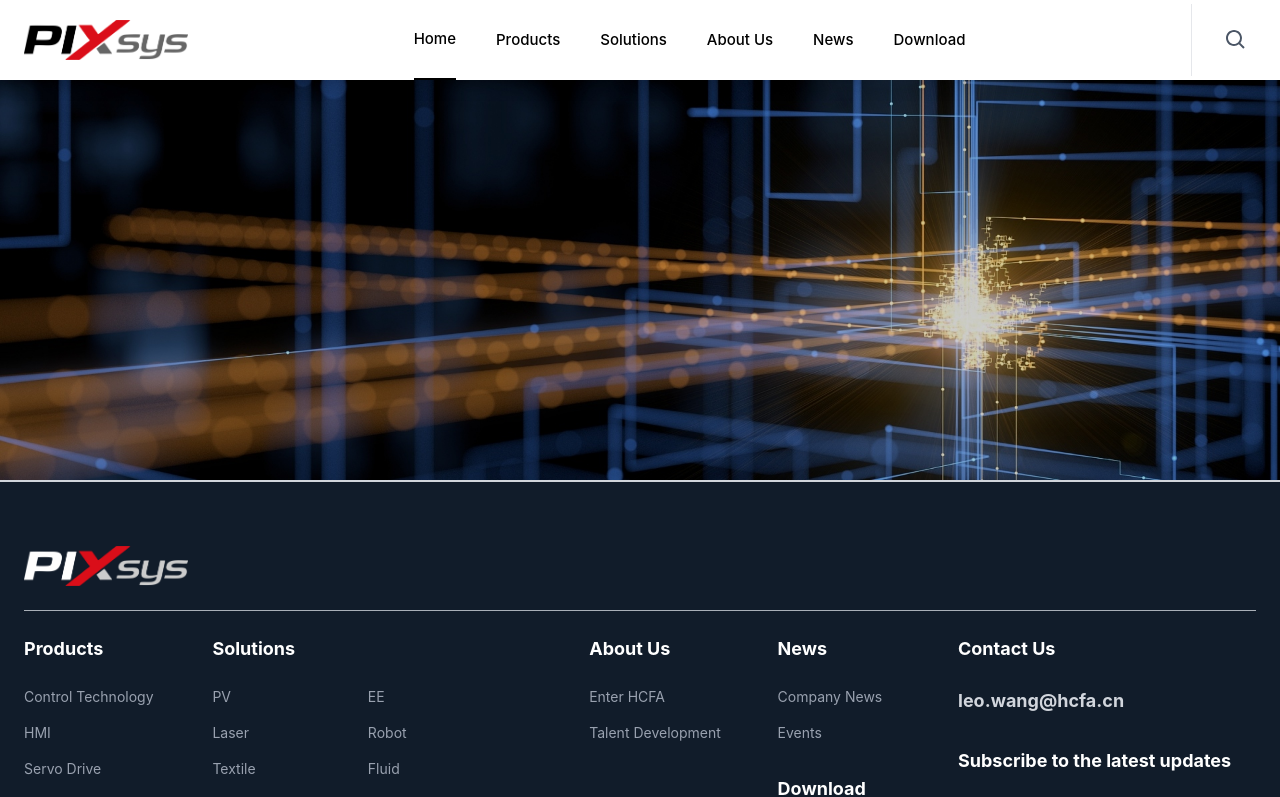
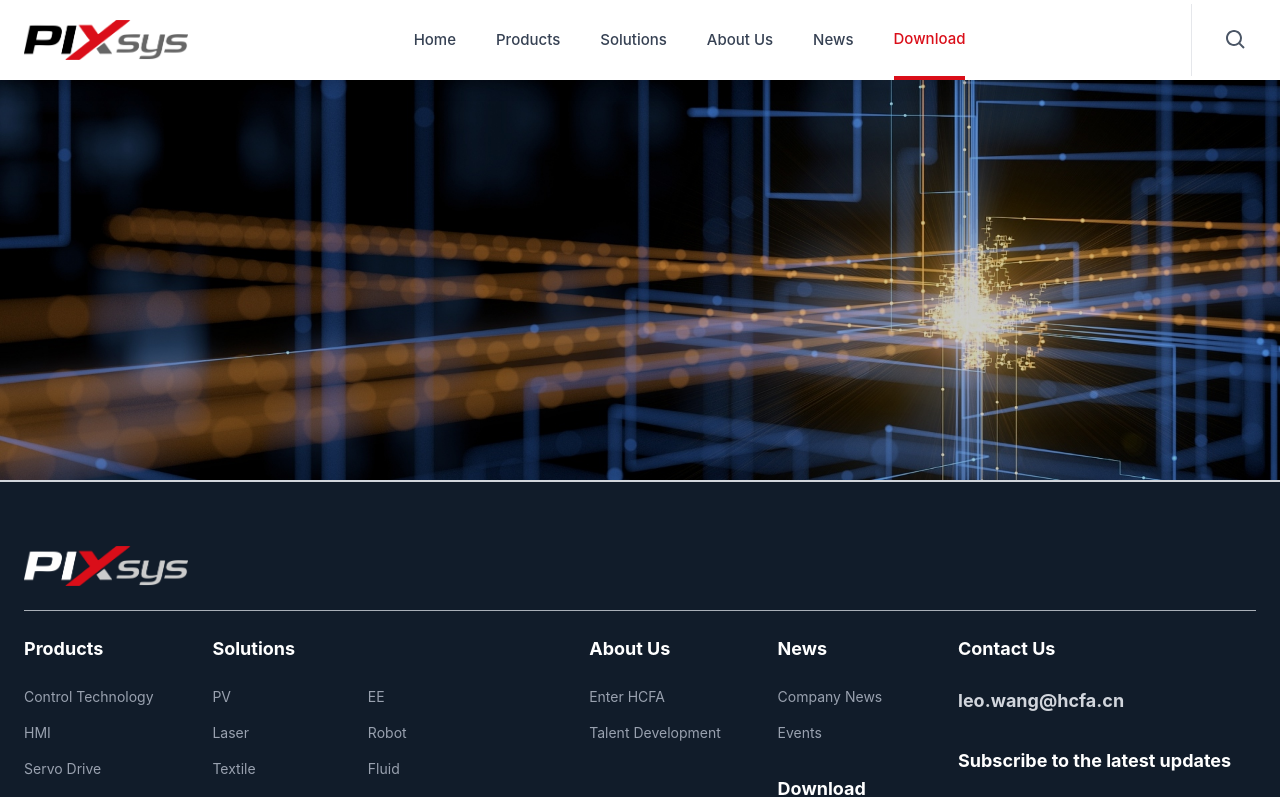
Before and after one commit to mayank-6985/Pixsys, a React (Vite) app in the folder Frontend/Pixsys_Global/: page /download in a window 1280 px wide. Shown: the top 797 px of the page. Built offline with nearby package versions, Linux system fonts and the light colour scheme.

Commit message:
Header Component: When user click on nav button change the color and added border to bottom of nav button

```diff
--- a/Frontend/Pixsys_Global/src/components/Header.jsx
+++ b/Frontend/Pixsys_Global/src/components/Header.jsx
@@ -1,12 +1,13 @@
 import { useState } from "react";
 import { BiMenu, BiSearch } from "react-icons/bi";
 import { FaXmark } from "react-icons/fa6";
-import { Link } from "react-router-dom";
+import { Link, useLocation } from "react-router-dom";
 import { MdKeyboardArrowRight, MdKeyboardArrowDown } from "react-icons/md";
 
 const Header = () => {
   const [isMenuOpen, setIsMenuOpen] = useState(false);
   const [isSearchOpen, setIsSearchOpen] = useState(false);
+  const location = useLocation();
 
   const [expandedMenus, setExpandedMenus] = useState({
     products: true,
@@ -16,6 +17,13 @@ const Header = () => {
 
   const toggleSubMenu = (menuKey) => {
     setExpandedMenus((prev) => ({ ...prev, [menuKey]: !prev[menuKey] }));
+  };
+
+  const isActive = (path) => {
+    if (path === "/") {
+      return location.pathname === "/";
+    }
+    return location.pathname.startsWith(path);
   };
 
   return (
@@ -32,21 +40,43 @@ const Header = () => {
 
         <nav className="hidden lg:flex h-full">
           <ul className="flex items-center gap-10 font-medium text-[15px] h-full">
-            <li className="h-full flex items-center border-b-2 border-primary">
+            <li className="h-full flex items-center">
               <Link
                 to="/"
-                className="hover:text-primary transition-colors h-full flex items-center"
+                className={`relative h-full flex items-center transition-colors ${
+                  isActive("/")
+                    ? "text-[#da0e19]"
+                    : "hover:text-[#da0e19] text-gray-700"
+                }`}
               >
                 Home
+                <div
+                  className={`absolute bottom-0 left-0 w-full h-[2px] bg-primary transition-transform duration-300 origin-center ${
+                    isActive("/")
+                      ? "text-[#da0e19] border-b-2 border-[#da0e19]"
+                      : "scale-x-0"
+                  }`}
+                />
               </Link>
             </li>
 
             <li className="group h-full flex items-center">
               <Link
                 to="/products"
-                className="hover:text-primary transition-colors h-full flex items-center"
+                className={`relative h-full flex items-center transition-colors ${
+                  isActive("/products")
+                    ? "text-[#da0e19] border-b-2 border-[#da0e19]"
+                    : "hover:text-[#da0e19] text-gray-700"
+                }`}
               >
                 Products
+                <div
+                  className={`absolute bottom-0 left-0 w-full h-[2px] bg-primary transition-transform duration-300 origin-center ${
+                    isActive("/products")
+                      ? "text-[#da0e19] border-b-2 border-[#da0e19]"
+                      : "scale-x-0"
+                  }`}
+                />
               </Link>
               <div className="absolute top-full left-0 w-full bg-white shadow-2xl border-t border-gray-100 opacity-0 invisible group-hover:opacity-100 group-hover:visible transition-all duration-300 z-50">
                 <div className="max-w-[1400px] mx-auto px-6 py-10 grid grid-cols-5 gap-8">
@@ -293,9 +323,20 @@ const Header = () => {
             <li className="group h-full flex items-center">
               <Link
                 to="/solutions"
-                className="hover:text-primary transition-colors h-full flex items-center"
+                className={`relative h-full flex items-center transition-colors ${
+                  isActive("/solutions")
+                    ? "text-[#da0e19] border-b-2 border-[#da0e19]"
+                    : "hover:text-[#da0e19] text-gray-700"
+                }`}
               >
                 Solutions
+                <div
+                  className={`absolute bottom-0 left-0 w-full h-[2px] bg-primary transition-transform duration-300 origin-center ${
+                    isActive("/solutions")
+                      ? "text-[#da0e19] border-b-2 border-[#da0e19]"
+                      : "scale-x-0"
+                  }`}
+                />
               </Link>
               <div className="absolute top-full left-0 w-full bg-white shadow-2xl border-t border-gray-100 opacity-0 invisible group-hover:opacity-100 group-hover:visible transition-all duration-300 z-50">
                 <div className="max-w-[1400px] mx-auto px-6 py-3 flex justify-center gap-8 items-center">
@@ -332,9 +373,18 @@ const Header = () => {
             <li className="group h-full flex items-center">
               <Link
                 to="/about"
-                className="hover:text-primary transition-colors h-full flex items-center"
+                className={`relative h-full flex items-center transition-colors ${
+                  isActive("/about")
+                    ? "text-[#da0e19] border-b-2 border-[#da0e19]"
+                    : "hover:text-[#da0e19] text-gray-700"
+                }`}
               >
                 About Us
+                <div
+                  className={`absolute bottom-0 left-0 w-full h-[2px] bg-primary transition-transform duration-300 origin-center ${
+                    isActive("/about") ? "text-[#da0e19] border-b-2 border-[#da0e19]" : "scale-x-0"
+                  }`}
+                />
               </Link>
               <div className="absolute top-full left-0 w-full bg-white shadow-2xl border-t border-gray-100 opacity-0 invisible group-hover:opacity-100 group-hover:visible transition-all duration-300 z-50">
                 <div className="max-w-[1400px] mx-auto px-6 py-3 flex justify-center gap-8 items-center">
@@ -356,11 +406,20 @@ const Header = () => {
             <li className="group h-full flex items-center">
               <Link
                 to="/news"
-                className="hover:text-primary transition-colors h-full flex items-center"
+                className={`relative h-full flex items-center transition-colors ${
+                  isActive("/news")
+                    ? "text-[#da0e19] border-b-2 border-[#da0e19]"
+                    : "hover:text-[#da0e19] text-gray-700"
+                }`}
               >
                 News
+                <div
+                  className={`absolute bottom-0 left-0 w-full h-[2px] bg-primary transition-transform duration-300 origin-center ${
+                    isActive("/news") ? "text-[#da0e19] border-b-2 border-[#da0e19]" : "scale-x-0"
+                  }`}
+                />
               </Link>
-              <div className="absolute top-full left-0 w-full bg-white shadow-2xl border-t border-gray-100 opacity-0 invisible group-hover:opacity-100 group-hover:visible transition-all duration-300 z-50">
+              {/* <div className="absolute top-full left-0 w-full bg-white shadow-2xl border-t border-gray-100 opacity-0 invisible group-hover:opacity-100 group-hover:visible transition-all duration-300 z-50">
                 <div className="max-w-[1400px] mx-auto px-6 py-3 flex justify-center gap-8 items-center">
                   <div className="flex gap-10 text-lg font-bold text-gray-900 p-3">
                     <Link to="/news/index">
@@ -374,15 +433,24 @@ const Header = () => {
                     </Link>
                   </div>
                 </div>
-              </div>
+              </div> */}
             </li>
 
             <li className="h-full flex items-center">
               <Link
                 to="/download"
-                className="hover:text-primary transition-colors h-full flex items-center"
+                className={`relative h-full flex items-center transition-colors ${
+                  isActive("/download")
+                    ? "text-[#da0e19] border-b-2 border-[#da0e19]"
+                    : "hover:text-[#da0e19] text-gray-700"
+                }`}
               >
                 Download
+                <div
+                  className={`absolute bottom-0 left-0 w-full h-[2px] bg-primary transition-transform duration-300 origin-center ${
+                    isActive("/download") ? "text-[#da0e19] border-b-2 border-[#da0e19]" : "scale-x-0"
+                  }`}
+                />
               </Link>
             </li>
           </ul>
@@ -454,7 +522,9 @@ const Header = () => {
               className="flex justify-between items-center py-4 border-b border-gray-200 cursor-pointer"
               onClick={() => toggleSubMenu("products")}
             >
-              <span className="font-bold text-gray-900 text-[17px]">
+              <span
+                className={`font-bold text-[17px] ${isActive("/products") ? "text-primary" : "text-gray-900"}`}
+              >
                 Products
               </span>
               {expandedMenus.products ? (
@@ -474,7 +544,7 @@ const Header = () => {
                     <span
                       className={`text-[15px] ${
                         expandedMenus.controlTech
-                          ? "text-[#009a44]"
+                          ? "text-primary"
                           : "text-gray-600"
                       }`}
                     >
@@ -497,7 +567,7 @@ const Header = () => {
                           <span
                             className={`text-[14px] ${
                               expandedMenus.pacIpc
-                                ? "text-[#009a44]"
+                                ? "text-primary"
                                 : "text-gray-600"
                             }`}
                           >
@@ -514,7 +584,7 @@ const Header = () => {
                           <div className="w-full">
                             <Link
                               to="/products/q-series"
-                              className="block py-4 pl-12 border-b border-gray-100 text-[14px] text-gray-500 hover:bg-gray-50"
+                              className="block py-4 pl-12 border-b border-gray-100 text-[14px] text-gray-500 hover:bg-gray-50 hover:text-primary"
                               onClick={() => setIsMenuOpen(false)}
                             >
                               Q series
@@ -523,55 +593,105 @@ const Header = () => {
                         )}
                       </div>
 
-                      <div className="flex justify-between items-center py-4 pl-8 border-b border-gray-100 cursor-pointer">
-                        <span className="text-[14px] text-gray-600">PLC</span>
+                      <div className="flex justify-between items-center py-4 pl-8 border-b border-gray-100 cursor-pointer hover:text-primary">
+                        <span className="text-[14px] text-gray-600 hover:text-primary">
+                          PLC
+                        </span>
                         <MdKeyboardArrowRight className="text-gray-400 text-xl" />
                       </div>
 
-                      <div className="flex justify-between items-center py-4 pl-8 border-b border-gray-100 cursor-pointer">
-                        <span className="text-[14px] text-gray-600">IO</span>
+                      <div className="flex justify-between items-center py-4 pl-8 border-b border-gray-100 cursor-pointer hover:text-primary">
+                        <span className="text-[14px] text-gray-600 hover:text-primary">
+                          IO
+                        </span>
                         <MdKeyboardArrowRight className="text-gray-400 text-xl" />
                       </div>
                     </div>
                   )}
                 </div>
 
-                <div className="flex justify-between items-center py-4 pl-4 border-b border-gray-100 cursor-pointer">
-                  <span className="text-[15px] text-gray-600">HMI</span>
+                <div className="flex justify-between items-center py-4 pl-4 border-b border-gray-100 cursor-pointer hover:text-primary">
+                  <span className="text-[15px] text-gray-600 hover:text-primary">
+                    HMI
+                  </span>
                   <MdKeyboardArrowRight className="text-gray-400 text-xl" />
                 </div>
 
-                <div className="flex justify-between items-center py-4 pl-4 border-b border-gray-100 cursor-pointer">
-                  <span className="text-[15px] text-gray-600">Servo Drive</span>
+                <div className="flex justify-between items-center py-4 pl-4 border-b border-gray-100 cursor-pointer hover:text-primary">
+                  <span className="text-[15px] text-gray-600 hover:text-primary">
+                    Servo Drive
+                  </span>
                   <MdKeyboardArrowRight className="text-gray-400 text-xl" />
                 </div>
 
-                <div className="flex justify-between items-center py-4 pl-4 border-b border-gray-100 cursor-pointer">
-                  <span className="text-[15px] text-gray-600">Servo Motor</span>
+                <div className="flex justify-between items-center py-4 pl-4 border-b border-gray-100 cursor-pointer hover:text-primary">
+                  <span className="text-[15px] text-gray-600 hover:text-primary">
+                    Servo Motor
+                  </span>
                   <MdKeyboardArrowRight className="text-gray-400 text-xl" />
                 </div>
 
-                <div className="flex justify-between items-center py-4 pl-4 border-b border-gray-100 cursor-pointer">
-                  <span className="text-[15px] text-gray-600">VFDs</span>
+                <div className="flex justify-between items-center py-4 pl-4 border-b border-gray-100 cursor-pointer hover:text-primary">
+                  <span className="text-[15px] text-gray-600 hover:text-primary">
+                    VFDs
+                  </span>
                   <MdKeyboardArrowRight className="text-gray-400 text-xl" />
                 </div>
               </div>
             )}
           </div>
 
-          <div className="flex justify-between items-center py-4 border-b border-gray-200 cursor-pointer">
-            <span className="font-bold text-gray-900 text-[17px]">
+          <Link
+            to="/solutions"
+            className="flex justify-between items-center py-4 border-b border-gray-200 cursor-pointer hover:text-primary"
+            onClick={() => setIsMenuOpen(false)}
+          >
+            <span
+              className={`font-bold text-[17px] ${isActive("/solutions") ? "text-primary" : "text-gray-900"}`}
+            >
               Solutions
             </span>
             <MdKeyboardArrowRight className="text-gray-400 text-xl" />
-          </div>
+          </Link>
 
-          <div className="flex justify-between items-center py-4 border-b border-gray-200 cursor-pointer">
-            <span className="font-bold text-gray-900 text-[17px]">
+          <Link
+            to="/about"
+            className="flex justify-between items-center py-4 border-b border-gray-200 cursor-pointer hover:text-primary"
+            onClick={() => setIsMenuOpen(false)}
+          >
+            <span
+              className={`font-bold text-[17px] ${isActive("/about") ? "text-primary" : "text-gray-900"}`}
+            >
               About Us
             </span>
             <MdKeyboardArrowRight className="text-gray-400 text-xl" />
-          </div>
+          </Link>
+
+          <Link
+            to="/news"
+            className="flex justify-between items-center py-4 border-b border-gray-200 cursor-pointer hover:text-primary"
+            onClick={() => setIsMenuOpen(false)}
+          >
+            <span
+              className={`font-bold text-[17px] ${isActive("/news") ? "text-primary" : "text-gray-900"}`}
+            >
+              News
+            </span>
+            <MdKeyboardArrowRight className="text-gray-400 text-xl" />
+          </Link>
+
+          <Link
+            to="/download"
+            className="flex justify-between items-center py-4 border-b border-gray-200 cursor-pointer hover:text-primary"
+            onClick={() => setIsMenuOpen(false)}
+          >
+            <span
+              className={`font-bold text-[17px] ${isActive("/download") ? "text-primary" : "text-gray-900"}`}
+            >
+              Download
+            </span>
+            <MdKeyboardArrowRight className="text-gray-400 text-xl" />
+          </Link>
         </div>
       </div>
     </header>
```
